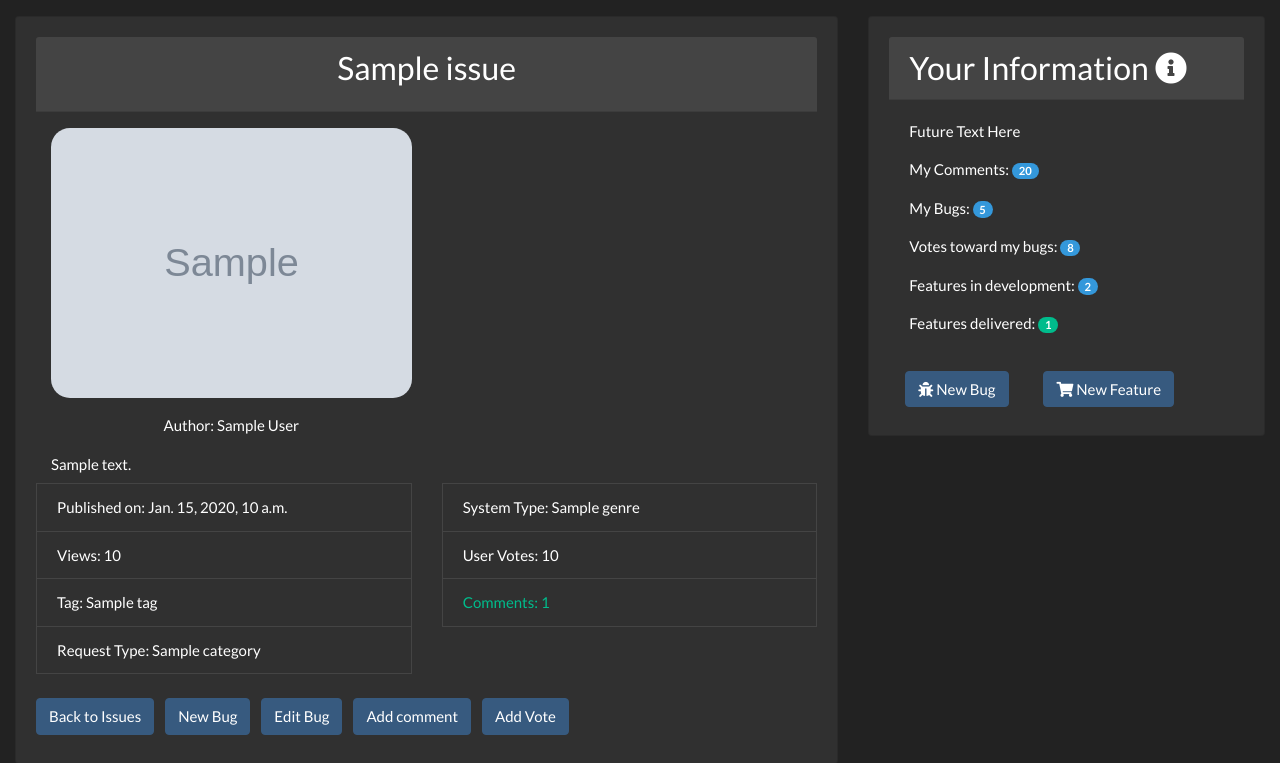
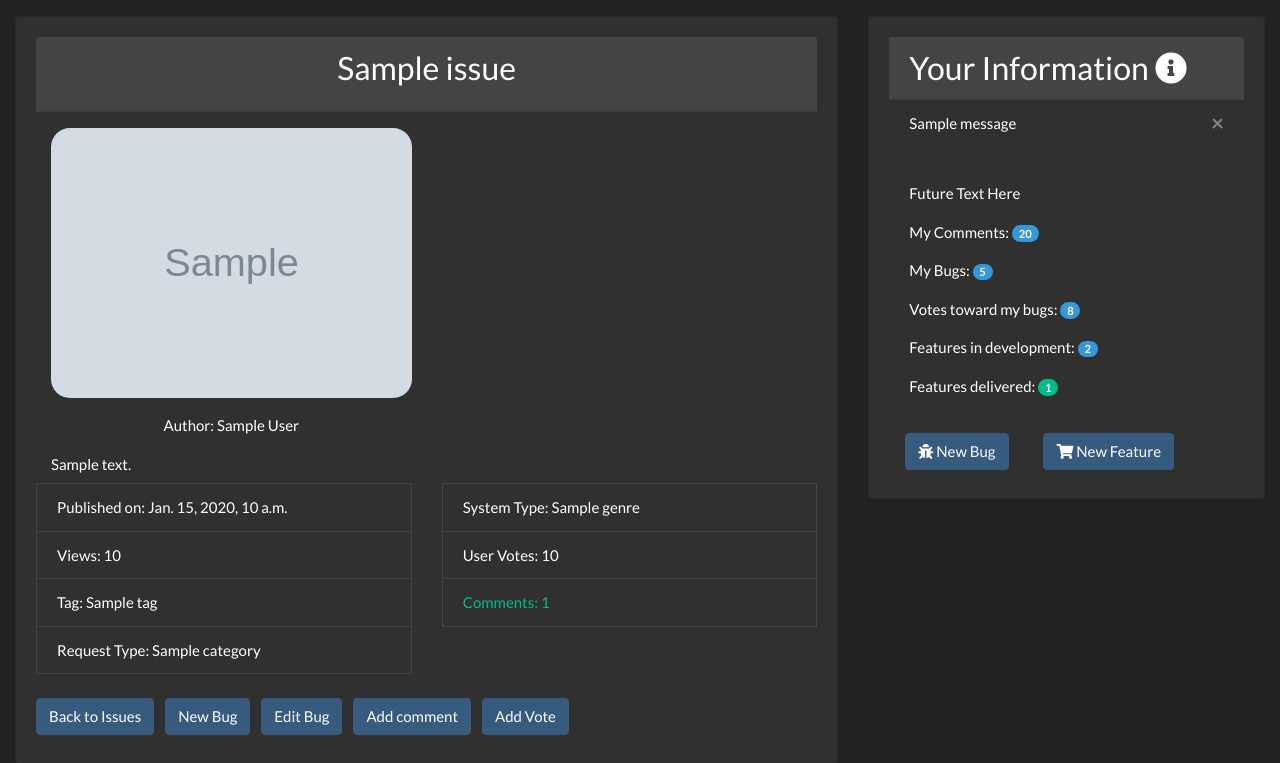
Before and after one commit to ddeveloper72/milestone-5-project, a Django app: template issue_tracker/templates/issue_detail.html in a window 1280 px wide. Shown: the part 71-834 px from the top of the page. Run offline with Django 3.2, Linux system fonts and the light colour scheme; the template is opened without the code that fills it: most values are stand-ins (such as "Sample title", 1, 10 or a date in 2020); grey boxes marked "Sample" are stand-in pictures; one stand-in notice (Sample message) is shown; some libraries are stand-ins or nearby versions.

Commit message:
Added messages to issue detail template

```diff
--- a/issue_tracker/templates/issue_detail.html
+++ b/issue_tracker/templates/issue_detail.html
@@ -123,6 +123,15 @@
                         <i class="fas fa-info-circle"></i>
                     </h3>
 
+                    {% for message in messages %}
+                    <div class="alert {{ message.tags }} role="alert">
+                        <button type="button" class="close" data-dismiss="alert" aria-label="Close">
+                            <span aria-hidden="true">&times;</span>
+                        </button>
+                        {{ message }}
+                    </div>
+                    {% endfor messages %}
+
                     <div class="card-body">
                         <p>Future Text Here</p>
                         <p><span class="boldtext">My Comments: </span> <span class="badge  badge-pill badge-info">
```
